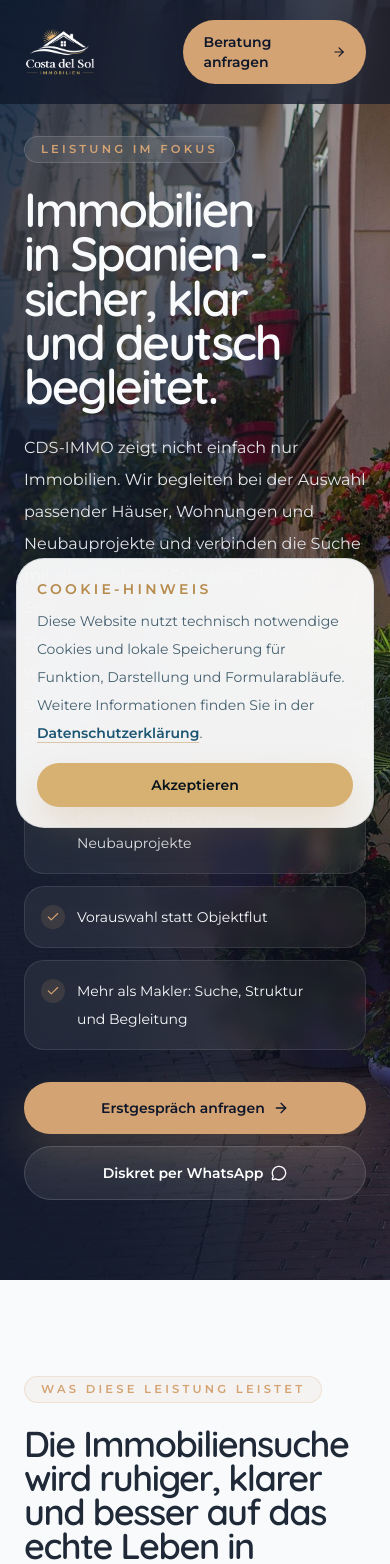
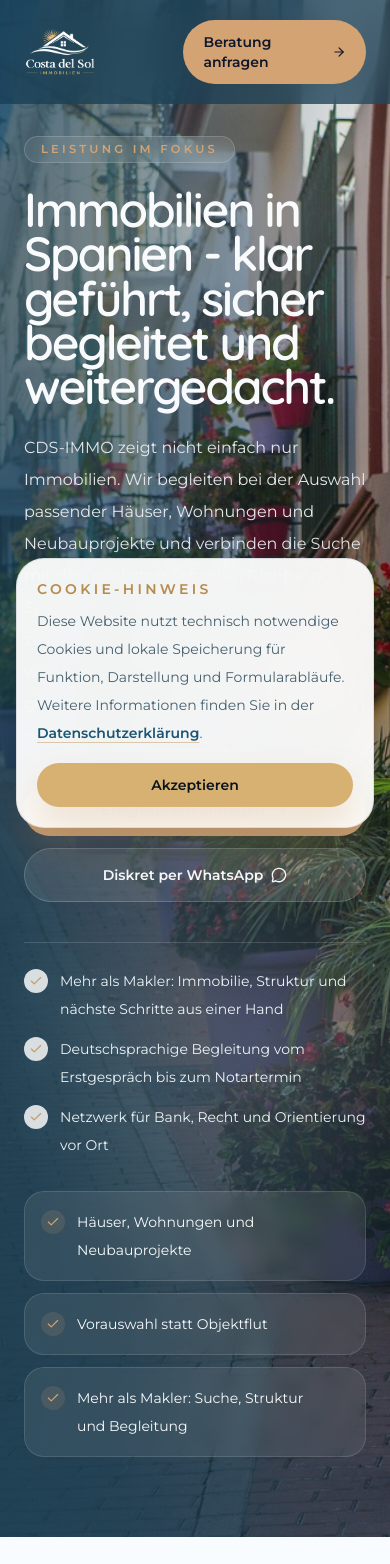
Before and after one commit to reidevaliaj/cds-immo, a Next.js app: page /services/immobilienvermittlung in a window 390 px wide. Shown: the top 1564 px of the page. Built offline with nearby package versions, Linux system fonts and the light colour scheme.

Commit message:
Rebalance premium immobilienvermittlung page

```diff
--- a/src/components/premium-immobilienvermittlung-page.tsx
+++ b/src/components/premium-immobilienvermittlung-page.tsx
@@ -10,14 +10,20 @@ type PremiumImmobilienvermittlungPageProps = {
   content: ServicePageContent;
 };
 
+const premiumTrustItems = [
+  "Mehr als Makler: Immobilie, Struktur und nächste Schritte aus einer Hand",
+  "Deutschsprachige Begleitung vom Erstgespräch bis zum Notartermin",
+  "Netzwerk für Bank, Recht und Orientierung vor Ort",
+];
+
 export function PremiumImmobilienvermittlungPage({
   content,
 }: PremiumImmobilienvermittlungPageProps) {
   return (
-    <main className="overflow-hidden bg-[#f8fafc] text-[#1f2937]">
+    <main className="overflow-hidden bg-[#f8fcfe] text-[#1f2937]">
       <PremiumHeader />
 
-      <section className="relative isolate min-h-[100svh] overflow-hidden bg-[#0f172a] text-[#f8fafc]">
+      <section className="relative isolate min-h-[100svh] overflow-hidden bg-[#183F55] text-[#f8fafc]">
         <Image
           src={content.image}
           alt={content.imageAlt}
@@ -25,21 +31,22 @@ export function PremiumImmobilienvermittlungPage({
           priority
           className="object-cover object-center"
         />
-        <div className="absolute inset-0 bg-[linear-gradient(90deg,rgba(15,23,42,0.82)_0%,rgba(15,23,42,0.74)_28%,rgba(15,23,42,0.46)_58%,rgba(15,23,42,0.16)_84%,rgba(15,23,42,0.06)_100%)]" />
-        <div className="absolute inset-0 bg-[linear-gradient(180deg,rgba(15,23,42,0.1)_0%,rgba(15,23,42,0.14)_38%,rgba(15,23,42,0.62)_100%)]" />
-        <div className="absolute inset-0 bg-[radial-gradient(circle_at_18%_18%,rgba(212,163,115,0.18),transparent_18%),radial-gradient(circle_at_76%_14%,rgba(255,255,255,0.08),transparent_18%)]" />
+        <div className="absolute inset-0 bg-[linear-gradient(90deg,rgba(24,63,85,0.76)_0%,rgba(24,63,85,0.64)_28%,rgba(24,63,85,0.34)_58%,rgba(24,63,85,0.12)_84%,rgba(24,63,85,0.04)_100%)]" />
+        <div className="absolute inset-0 bg-[linear-gradient(180deg,rgba(16,38,51,0.04)_0%,rgba(16,38,51,0.12)_38%,rgba(24,63,85,0.44)_100%)]" />
+        <div className="absolute inset-0 bg-[radial-gradient(circle_at_18%_18%,rgba(212,163,115,0.16),transparent_18%),radial-gradient(circle_at_76%_14%,rgba(255,255,255,0.12),transparent_18%),radial-gradient(circle_at_68%_68%,rgba(239,247,251,0.18),transparent_26%)]" />
 
         <div className="relative z-10 mx-auto flex min-h-[100svh] max-w-[1280px] items-center px-6 pb-20 pt-34 lg:px-10 lg:pt-38">
           <div className="max-w-3xl">
             <Reveal>
-              <span className="inline-flex rounded-full border border-white/14 bg-white/8 px-4 py-1 text-[0.72rem] font-semibold uppercase tracking-[0.28em] text-[#d4a373] backdrop-blur-sm">
+              <span className="inline-flex rounded-full border border-white/16 bg-white/8 px-4 py-1 text-[0.72rem] font-semibold uppercase tracking-[0.28em] text-[#d4a373] backdrop-blur-sm">
                 {content.eyebrow}
               </span>
             </Reveal>
 
             <Reveal delay={0.05}>
               <h1 className="mt-6 text-[3rem] leading-[0.92] font-semibold tracking-[-0.045em] text-balance sm:text-[3.8rem] lg:text-[5rem]">
-                Immobilien in Spanien - sicher, klar und deutsch begleitet.
+                Immobilien in Spanien - klar geführt, sicher begleitet und
+                weitergedacht.
               </h1>
             </Reveal>
 
@@ -51,26 +58,8 @@ export function PremiumImmobilienvermittlungPage({
               </p>
             </Reveal>
 
-            <Reveal delay={0.15}>
-              <div className="mt-8 grid gap-3 sm:grid-cols-3">
-                {content.highlights.map((item) => (
-                  <div
-                    key={item}
-                    className="rounded-[1.25rem] border border-white/10 bg-white/[0.06] px-4 py-4 backdrop-blur-sm"
-                  >
-                    <div className="flex items-start gap-3">
-                      <span className="mt-0.5 inline-flex h-6 w-6 shrink-0 items-center justify-center rounded-full bg-[#d4a373]/14 text-[#d4a373]">
-                        <Check className="h-3.5 w-3.5" />
-                      </span>
-                      <p className="text-sm leading-7 text-[#f8fafc]">{item}</p>
-                    </div>
-                  </div>
-                ))}
-              </div>
-            </Reveal>
-
             <Reveal
-              delay={0.2}
+              delay={0.15}
               className="mt-8 flex flex-col gap-3 sm:flex-row sm:items-center"
             >
               <Link
@@ -84,17 +73,48 @@ export function PremiumImmobilienvermittlungPage({
                 href={siteSettings.whatsapp}
                 target="_blank"
                 rel="noreferrer"
-                className="inline-flex items-center justify-center gap-2 rounded-full border border-white/14 bg-white/[0.08] px-6 py-4 text-sm font-semibold text-white transition hover:bg-white/[0.12]"
+                className="inline-flex items-center justify-center gap-2 rounded-full border border-white/18 bg-white/[0.10] px-6 py-4 text-sm font-semibold text-white transition hover:bg-white/[0.15]"
               >
                 Diskret per WhatsApp
                 <MessageCircle className="h-4 w-4" />
               </a>
             </Reveal>
+
+            <Reveal delay={0.2}>
+              <div className="mt-10 grid gap-3 border-t border-white/14 pt-6 sm:grid-cols-3">
+                {premiumTrustItems.map((item) => (
+                  <div key={item} className="flex items-start gap-3">
+                    <span className="mt-0.5 inline-flex h-6 w-6 shrink-0 items-center justify-center rounded-full bg-white/82 text-[#c89b5b] shadow-[0_10px_24px_rgba(88,153,187,0.12)]">
+                      <Check className="h-3.5 w-3.5" />
+                    </span>
+                    <p className="text-sm leading-7 text-[#edf4f7]">{item}</p>
+                  </div>
+                ))}
+              </div>
+            </Reveal>
+
+            <Reveal delay={0.25}>
+              <div className="mt-8 grid gap-3 sm:grid-cols-3">
+                {content.highlights.map((item) => (
+                  <div
+                    key={item}
+                    className="rounded-[1.25rem] border border-white/12 bg-white/[0.08] px-4 py-4 backdrop-blur-sm"
+                  >
+                    <div className="flex items-start gap-3">
+                      <span className="mt-0.5 inline-flex h-6 w-6 shrink-0 items-center justify-center rounded-full bg-[#d4a373]/14 text-[#d4a373]">
+                        <Check className="h-3.5 w-3.5" />
+                      </span>
+                      <p className="text-sm leading-7 text-[#f8fafc]">{item}</p>
+                    </div>
+                  </div>
+                ))}
+              </div>
+            </Reveal>
           </div>
         </div>
       </section>
 
-      <section className="bg-[#f8fafc] py-24">
+      <section className="bg-[#f8fcfe] py-24">
         <div className="mx-auto grid max-w-[1280px] gap-12 px-6 lg:grid-cols-[0.86fr_1.14fr] lg:px-10">
           <Reveal>
             <div className="max-w-xl">
@@ -113,7 +133,7 @@ export function PremiumImmobilienvermittlungPage({
           <div className="grid gap-5">
             {content.benefits.map((item, index) => (
               <Reveal key={item.title} delay={index * 0.05}>
-                <article className="rounded-[1.9rem] border border-[#0f172a]/8 bg-white p-7 shadow-[0_18px_40px_rgba(15,23,42,0.06)] sm:p-8">
+                <article className="rounded-[1.9rem] border border-[#183f55]/8 bg-white p-7 shadow-[0_18px_40px_rgba(23,55,71,0.06)] sm:p-8">
                   <h3 className="text-[2.1rem] leading-[0.94] font-semibold tracking-[-0.035em] text-[#1f2937]">
                     {item.title}
                   </h3>
@@ -127,7 +147,7 @@ export function PremiumImmobilienvermittlungPage({
         </div>
       </section>
 
-      <section className="bg-[#f1f5f9] py-24 text-[#1f2937]">
+      <section className="bg-[#eef5f8] py-24 text-[#1f2937]">
         <div className="mx-auto max-w-[1280px] px-6 lg:px-10">
           <Reveal>
             <div className="max-w-4xl">
@@ -146,7 +166,7 @@ export function PremiumImmobilienvermittlungPage({
           <div className="mt-16 grid gap-5 lg:grid-cols-3">
             {content.includedItems.map((item, index) => (
               <Reveal key={item.title} delay={index * 0.05}>
-                <article className="flex h-full flex-col rounded-[1.9rem] border border-[#0f172a]/8 bg-white p-7 shadow-[0_18px_40px_rgba(15,23,42,0.05)] sm:p-8">
+                <article className="flex h-full flex-col rounded-[1.9rem] border border-[#183f55]/8 bg-white p-7 shadow-[0_18px_40px_rgba(23,55,71,0.05)] sm:p-8">
                   <h3 className="text-[2rem] leading-[0.95] font-semibold tracking-[-0.035em] text-[#1f2937]">
                     {item.title}
                   </h3>
@@ -160,7 +180,7 @@ export function PremiumImmobilienvermittlungPage({
         </div>
       </section>
 
-      <section className="bg-[#0f172a] py-24 text-[#f8fafc]">
+      <section className="bg-[#173747] py-24 text-[#f8fafc]">
         <div className="mx-auto max-w-[1280px] px-6 lg:px-10">
           <Reveal>
             <div className="mx-auto max-w-3xl text-center">
@@ -179,7 +199,7 @@ export function PremiumImmobilienvermittlungPage({
           <div className="mt-16 grid gap-5 lg:grid-cols-3">
             {content.processItems.map((item, index) => (
               <Reveal key={item.title} delay={index * 0.05}>
-                <article className="flex h-full flex-col rounded-[1.9rem] border border-white/10 bg-white/[0.05] p-8 backdrop-blur-sm">
+                <article className="flex h-full flex-col rounded-[1.9rem] border border-white/10 bg-white/[0.07] p-8 backdrop-blur-sm">
                   <div className="flex items-center gap-4">
                     <span className="text-[2.15rem] leading-none font-semibold tracking-[-0.04em] text-[#d4a373]">
                       0{index + 1}
@@ -199,7 +219,7 @@ export function PremiumImmobilienvermittlungPage({
         </div>
       </section>
 
-      <section className="bg-[#f8fafc] py-24">
+      <section className="bg-[#f8fcfe] py-24">
         <div className="mx-auto grid max-w-[1280px] gap-6 px-6 lg:grid-cols-[0.86fr_1.14fr] lg:px-10">
           {content.note ? (
             <Reveal>
@@ -219,7 +239,7 @@ export function PremiumImmobilienvermittlungPage({
 
           <Reveal delay={0.05}>
             <div
-              className={`rounded-[2rem] border border-[#0f172a]/8 bg-white p-8 text-[#1f2937] shadow-[0_20px_44px_rgba(15,23,42,0.08)] sm:p-10 ${content.note ? "" : "lg:col-span-2"}`}
+              className={`rounded-[2rem] border border-[#183f55]/8 bg-white p-8 text-[#1f2937] shadow-[0_20px_44px_rgba(23,55,71,0.08)] sm:p-10 ${content.note ? "" : "lg:col-span-2"}`}
             >
               <span className="inline-flex rounded-full border border-[#d4a373]/24 bg-[#d4a373]/8 px-4 py-1 text-[0.72rem] font-semibold uppercase tracking-[0.28em] text-[#d4a373]">
                 Kontakt
@@ -241,7 +261,7 @@ export function PremiumImmobilienvermittlungPage({
                 </Link>
                 <Link
                   href="/immobilien"
-                  className="inline-flex items-center justify-center gap-2 rounded-full border border-[#0f172a]/10 bg-[#f8fafc] px-6 py-4 text-sm font-semibold text-[#0f172a] transition hover:bg-[#f1f5f9]"
+                  className="inline-flex items-center justify-center gap-2 rounded-full border border-[#183f55]/10 bg-[#f8fcfe] px-6 py-4 text-sm font-semibold text-[#183f55] transition hover:bg-[#eef5f8]"
                 >
                   Immobilien ansehen
                   <MoveRight className="h-4 w-4" />
@@ -259,7 +279,7 @@ export function PremiumImmobilienvermittlungPage({
 
 function PremiumHeader() {
   return (
-    <header className="fixed inset-x-0 top-0 z-50 bg-[rgba(15,23,42,0.74)] backdrop-blur-xl">
+    <header className="fixed inset-x-0 top-0 z-50 bg-[rgba(24,63,85,0.74)] backdrop-blur-xl">
       <div className="mx-auto flex max-w-[1280px] items-center justify-between px-6 py-5 lg:px-10">
         <Link
           href="/"
@@ -301,20 +321,20 @@ function PremiumHeader() {
 
 function PremiumFooter() {
   return (
-    <footer className="border-t border-[#0f172a]/8 bg-[#0f172a] text-[#f8fafc]">
+    <footer className="border-t border-[#143649]/8 bg-[#143649] text-[#f8fafc]">
       <div className="mx-auto grid max-w-[1280px] gap-10 px-6 py-14 lg:grid-cols-[1.2fr_0.8fr_0.8fr] lg:px-10">
         <div className="max-w-lg">
           <p className="text-sm font-semibold uppercase tracking-[0.28em] text-[#d4a373]">
             Immobilienvermittlung
           </p>
           <h2 className="mt-5 text-[2.35rem] leading-[0.92] font-semibold tracking-[-0.04em]">
-            Eine ruhigere Premium-Variante für die Präsentation der
-            Immobilienvermittlung.
+            Immobilienvermittlung mit klarer Struktur, ruhiger Begleitung und
+            einem Blick über das Exposé hinaus.
           </h2>
           <p className="mt-5 text-base leading-8 text-[#cbd5e1]">
             {siteSettings.shortName} begleitet deutsche Interessenten an der
-            Costa del Sol mit ausgewählten Immobilien und strukturierter
-            persönlicher Begleitung.
+            Costa del Sol mit ausgewählten Immobilien und einer Begleitung, die
+            auch Bank, Recht und die nächsten Schritte mitdenkt.
           </p>
         </div>
 
```
